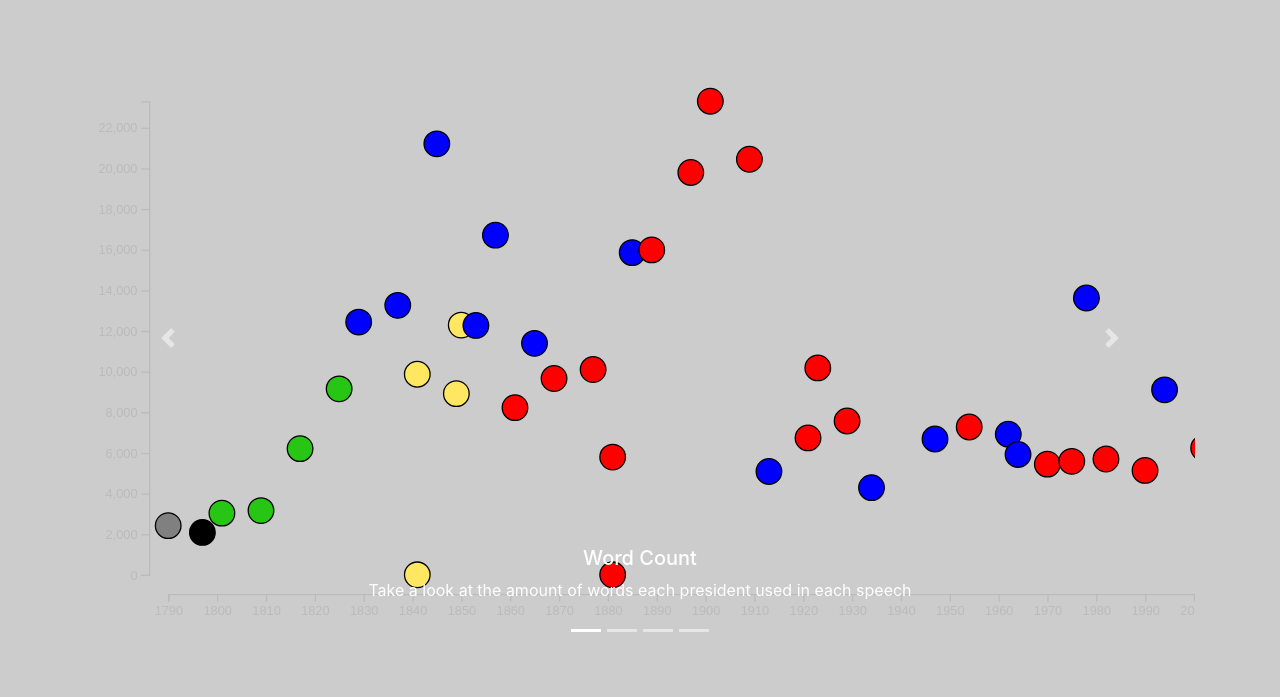
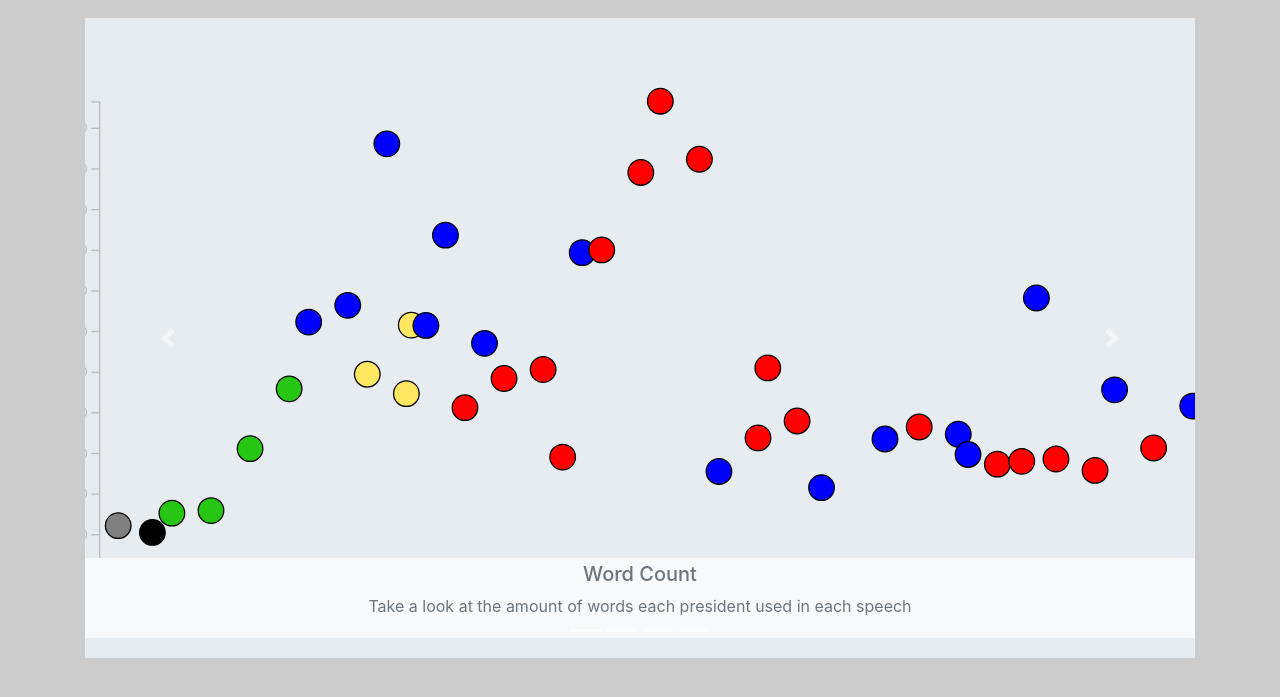
Before and after one commit to mbolts/sotu_project, a Flask app: page / in a window 1280 px wide. Shown: the part 62-759 px from the top of the page. Run offline with Flask 2, Linux system fonts and the light colour scheme; data that the repository does not hold is empty; some libraries are stand-ins or nearby versions.

Commit message:
updated carousel with new svg, added captions

```diff
--- a/static/css/style.css
+++ b/static/css/style.css
@@ -72,10 +72,17 @@
             fill: #bbb;
         }
 
+        .carousel-caption {
+            max-width: 100%;
+            width:100%;
+            background-color: #f8f9fa;
+            left: 0;
+        }
+
         #tooltip{
             position: absolute;
             background-color: #fff;
-            padding: 20px;
+            padding: 15px;
             border: solid 1px #000;
             opacity: 0;
         }
--- a/templates/homepage.html
+++ b/templates/homepage.html
@@ -12,31 +12,31 @@
   </ol>
   <div class="carousel-inner">
     <div class="carousel-item active">
-      <a href="/wc_visualization"><img class="d-block mx-auto" src="/static/img/word_count.svg" alt="First slide" style="height: 80vh";></a>
-        <div class="carousel-caption d-none d-md-block">
+      <a href="/wc_visualization"><img class="d-block mr-auto" src="/static/img/word_count.svg" alt="First slide" style="height: 80vh; background-color: #e7ecf1; margin-left: -50px";></a>
+        <div class="carousel-caption py-1 d-none d-md-block text-muted">
           <h5>Word Count</h5>
           <p>Take a look at the amount of words each president used in each speech</p>
         </div>
     </div>
     <div class="carousel-item">
       <a href="/words_by_decade"><img class="d-block mx-auto" src="/static/img/word_decade.svg" alt="Second slide" style="height: 80vh";></a>
-        <div class="carousel-caption d-none d-md-block">
+        <div class="carousel-caption py-1 d-none d-md-block text-muted">
           <h5>Words by Decade</h5>
           <p>Learn more about the most common words used in each decade</p>
         </div>
     </div>
     <div class="carousel-item">
       <a href="/comparison"><img class="d-block mx-auto" src="/static/img/comparison.svg" alt="Third slide" style="height: 80vh";></a>
-        <div class="carousel-caption d-none d-md-block">
+        <div class="carousel-caption py-1 d-none d-md-block text-muted">
           <h5>Comparison of Speeches</h5>
           <p>Check out how the similarity of speeches has changed over time</p>
         </div>
     </div>
     <div class="carousel-item">
       <a href="/word_freq"><img class="d-block mx-auto" src="/static/img/word_freq.svg" alt="Fourth slide" style="height: 80vh; width: 900px;"></a>
-        <div class="carousel-caption d-none d-md-block">
-          <h5>Word Frequency</h5>
-          <p>Here are the ten most common words in each decade and their fluctuating frequency over time</p>
+        <div class="carousel-caption py-1 d-none d-md-block text-muted">
+          <h5 class="">Word Frequency</h5>
+          <p class="">Here are the ten most common words in each decade and their fluctuating frequency over time</p>
         </div>
     </div>
   </div>
--- a/templates/wc_visualization.html
+++ b/templates/wc_visualization.html
@@ -10,7 +10,7 @@
       <h2 class="text-center" style="margin-top: 40px;">Presidential Words Per Speech</h2>
       <br>
 
-      <div id="chart" class="graph"></div>
+      <div id="chart" class="graph" style="background-color: white";></div>
 
     </div>
   </div>
--- a/templates/words_by_decade.html
+++ b/templates/words_by_decade.html
@@ -17,7 +17,7 @@
   </div>
 
 </div>
-<div id="tooltip"></div>
+
 
 <script src="./static/js/words_by_decade.js"type="text/javascript"></script>
 
```
Also changed, not shown: static/js/pres_word_count.js (+4 -6 lines), static/img/word_count_1.svg (added).
